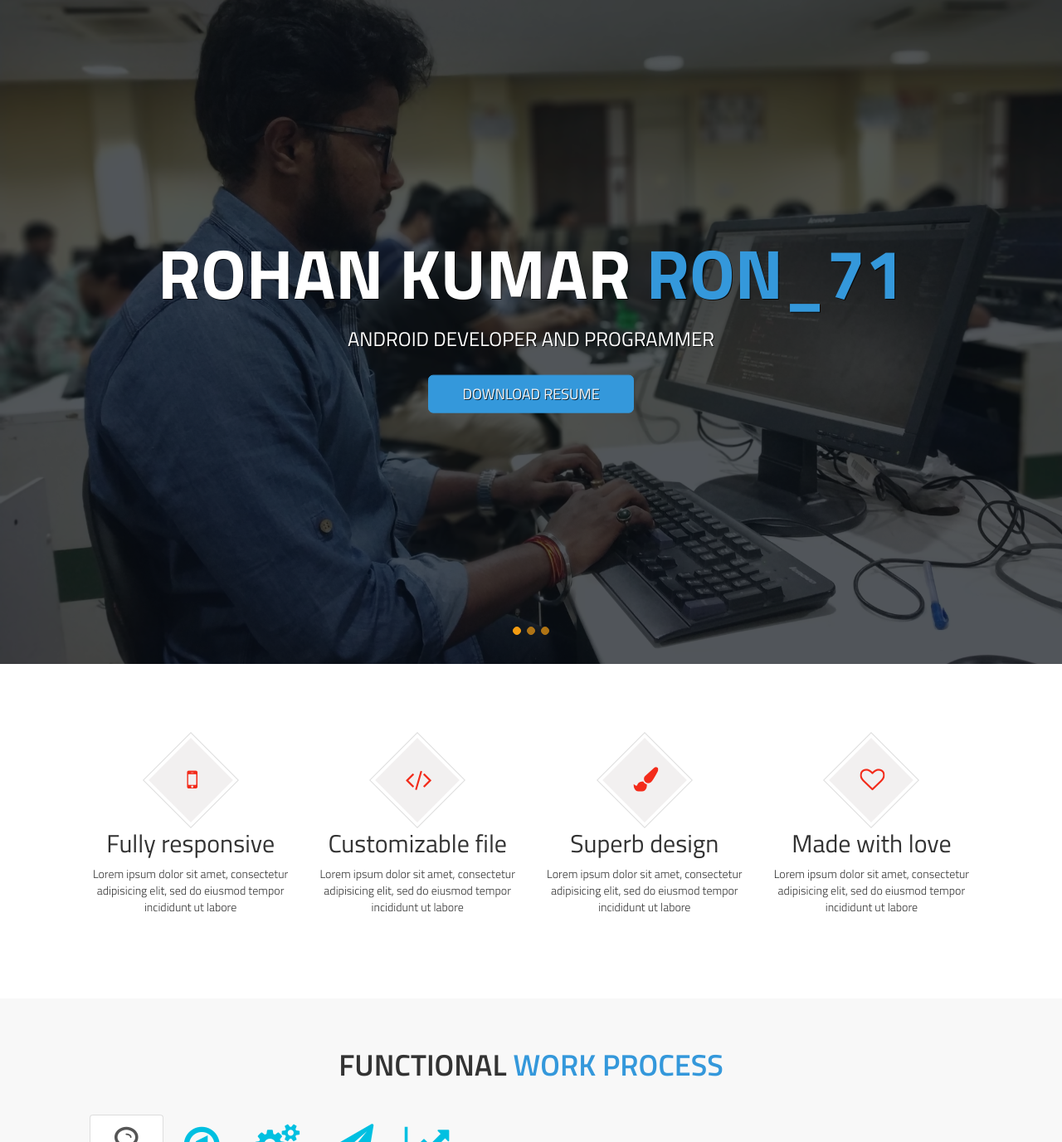
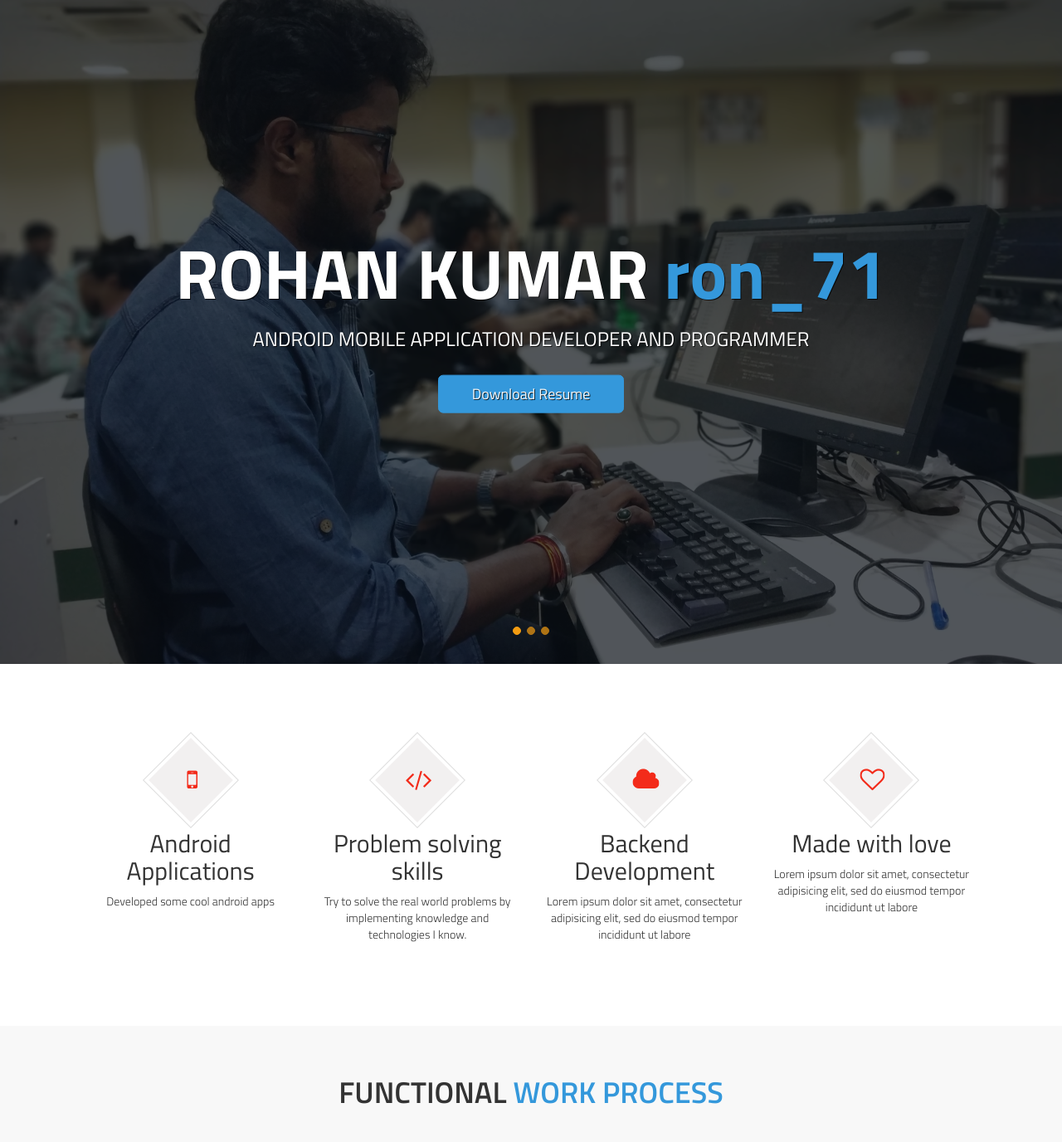
Before and after one commit to ron71/ron71.github.io, a PHP site: page / in a window 1280 px wide. Shown: the top 1376 px of the page at 83% size. Run offline with PHP 8.4, Linux system fonts and the light colour scheme; some libraries are stand-ins or nearby versions.

Commit message:
Under_developmentt

```diff
--- a/index.html
+++ b/index.html
@@ -4,7 +4,7 @@
     <meta charset="utf-8">
     <meta http-equiv="X-UA-Compatible" content="IE=edge">
     <meta name="viewport" content="width=device-width, initial-scale=1">
-    <title>ron_71 : ABOUT ME</title>
+    <title>ROHAN KUMAR (ron71)</title>
 
     <!--Google web fonts-->
     <link href='http://fonts.googleapis.com/css?family=Titillium+Web:400,300,300italic,400italic,600,700,600italic,200,200italic' rel='stylesheet' type='text/css'>
@@ -78,7 +78,7 @@
       <div class="hero">
         <hgroup>
             <h1>ROHAN KUMAR <a href="https://github.com/ron71"  ></a><span id="togithub">ron_71</span></h1>
-            <h3>ANDROID DEVELOPER AND PROGRAMMER</h3>
+            <h3>ANDROID MOBILE APPLICATION DEVELOPER AND PROGRAMMER</h3>
         </hgroup>
         <a href="RohanKumar_Resume.pdf" class="btn btn-hero btn-lg" role="button">Download Resume</a>
       </div>
@@ -87,8 +87,8 @@
       <div class="slide-2"></div>
       <div class="hero">
         <hgroup>
-            <h1>We are <span>smart</span></h1>
-            <h3>Get start your next awesome project</h3>
+            <h1>while(true){<br> <span>Keep Learning;</span>}</h1>
+            <h3>I am just a learner, eager to learn stacks and skills.</h3>
         </hgroup>
         <a href="RohanKumar_Resume.pdf" class="btn btn-hero btn-lg" role="button">Download Resume</a>      </div>
     </div>
@@ -96,8 +96,8 @@
       <div class="slide-3"></div>
       <div class="hero">
         <hgroup>
-            <h1>We are <span>amazing</span></h1>
-            <h3>Get start your next awesome project</h3>
+            <h1> <span>NEVER <br></span> Give up!</h1>
+            <h3>My primary motive has always been keeping things simple and never give up.</h3>
         </hgroup>
         <a href="RohanKumar_Resume.pdf" class="btn btn-hero btn-lg" role="button">Download Resume</a>
             </div>
@@ -112,25 +112,23 @@
           <div class="col-md-3">
             <div class="single_service">
               <div class="ico"><i class="fa fa-mobile"></i></div>
-              <h2>Fully responsive</h2>
-              <p>Lorem ipsum dolor sit amet, consectetur adipisicing elit, sed do eiusmod
-              tempor incididunt ut labore</p>
+              <h2>Android Applications</h2>
+              <p>Developed some cool android apps </p>
             </div>
           </div>
 
           <div class="col-md-3">
             <div class="single_service">
               <div class="ico"><i class="fa fa-code"></i></div>
-              <h2>Customizable file</h2>
-              <p>Lorem ipsum dolor sit amet, consectetur adipisicing elit, sed do eiusmod
-              tempor incididunt ut labore</p>
+              <h2>Problem solving skills</h2>
+              <p>Try to solve the real world problems by implementing knowledge and technologies I know.</p>
             </div>
           </div>
 
           <div class="col-md-3">
             <div class="single_service">
-              <div class="ico"><i class="fa fa-paint-brush"></i></div>
-              <h2>Superb design</h2>
+              <div class="ico"><i class="fa fa-cloud"></i></div>
+              <h2>Backend Development</h2>
               <p>Lorem ipsum dolor sit amet, consectetur adipisicing elit, sed do eiusmod
               tempor incididunt ut labore</p>
             </div>
--- a/style.css
+++ b/style.css
@@ -150,7 +150,7 @@ Image credits: unsplash.com
     z-index: 3;
     color: #fff;
     text-align: center;
-    text-transform: uppercase;
+    /*text-transform: uppercase;*/
     text-shadow: 1px 1px 0 rgba(0,0,0,.75);
       -webkit-transform: translate3d(-50%,-50%,0);
          -moz-transform: translate3d(-50%,-50%,0);
```
Also changed, not shown: 1 other file.
